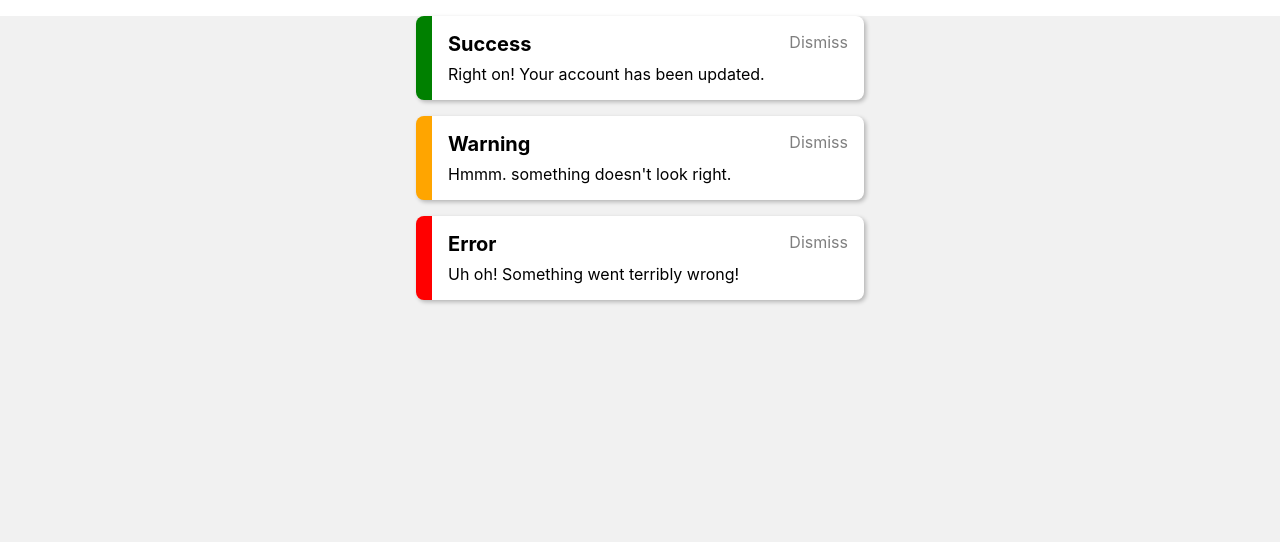
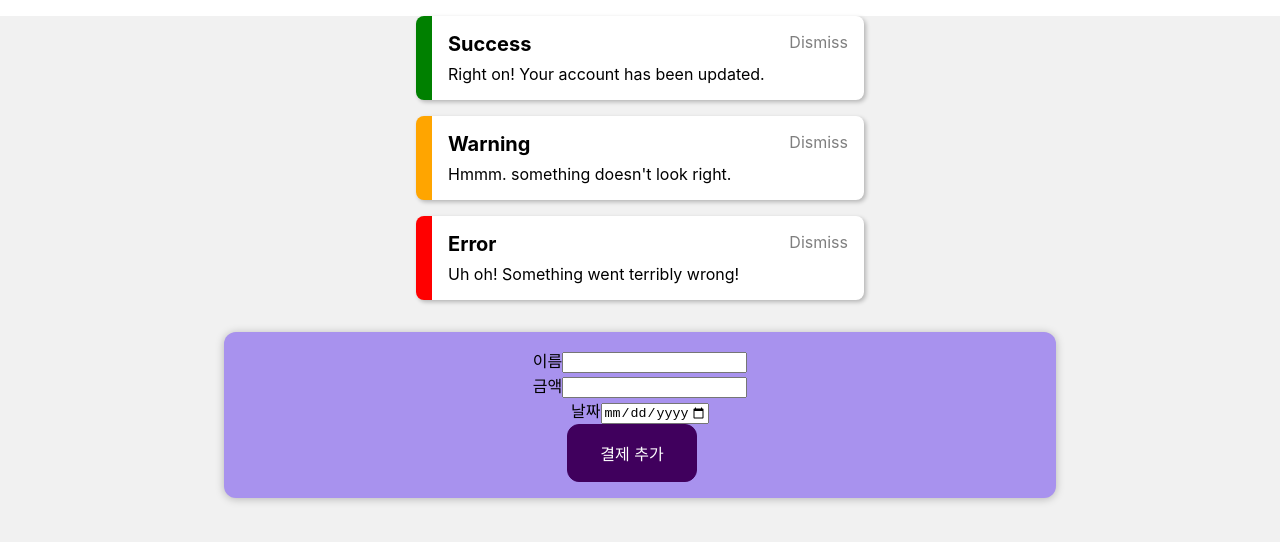
Before and after one commit to newfly101/bootcamp2024-react, a React (Create React App) app: page / in a window 1280 px wide. Shown: the top 542 px of the page. Built offline with nearby package versions, Linux system fonts and the light colour scheme.

Commit message:
[28강] NewPayment 추가

```diff
--- a/src/App.js
+++ b/src/App.js
@@ -2,7 +2,7 @@ import './App.css';
 import Toast from "./components/Toast";
 import ToastMessage from "./components/ToastMessage";
 import ToastButton from "./components/ToastButton";
-import {useState} from "react";
+import NewPayment from "./components/NewPayment/NewPayment";
 
 function App() {
     const messageArray = [
@@ -20,9 +20,6 @@ function App() {
         }
     ];
 
-    // 부모 component에서 state를 마구잡이로 쓰면 자식 component에서 렌더링이 계속 변하기 때문에 무거워짐
-    // const [title, setTitle] = useState('title');
-
     return (
         <div className="wrapper">
             {messageArray.map((message, index) => (
@@ -31,6 +28,7 @@ function App() {
                     <ToastButton message={message}/>
                 </Toast>
             ))}
+            <NewPayment />
         </div>
     );
 }
--- /dev/null
+++ b/src/components/NewPayment/NewPayment.css
@@ -0,0 +1,38 @@
+.new-payment {
+    background-color: #a892ee;
+    padding: 1rem;
+    margin: 2rem auto;
+    width: 50rem;
+    max-width: 95%;
+    border-radius: 12px;
+    text-align: center;
+    box-shadow: 0 1px 8px rgba(0, 0, 0, 0.25);
+}
+
+.new-payment button {
+    font: inherit;
+    cursor: pointer;
+    padding: 1rem 2rem;
+    border: 1px solid #40005d;
+    background-color: #40005d;
+    color: white;
+    border-radius: 12px;
+    margin-right: 1rem;
+}
+
+.new-payment button:hover,
+.new-payment button:active {
+    background-color: #510674;
+    border-color: #510674;
+}
+
+.new-payment button.alternative {
+    color: #220131;
+    border-color: transparent;
+    background-color: transparent;
+}
+
+.new-payment button.alternative:hover,
+.new-payment button.alternative:active {
+    background-color: #ddb3f8;
+}
--- /dev/null
+++ b/src/components/NewPayment/NewPayment.js
@@ -0,0 +1,13 @@
+import React from 'react';
+import PaymentForm from './PaymentForm';
+import './NewPayment.css';
+
+const NewPayment = () => {
+    return (
+        <div className='new-payment'>
+            <PaymentForm />
+        </div>
+    );
+};
+
+export default NewPayment;
--- /dev/null
+++ b/src/components/NewPayment/PaymentForm.css
@@ -0,0 +1,38 @@
+.new-payment {
+    background-color: #a892ee;
+    padding: 1rem;
+    margin: 2rem auto;
+    width: 50rem;
+    max-width: 95%;
+    border-radius: 12px;
+    text-align: center;
+    box-shadow: 0 1px 8px rgba(0, 0, 0, 0.25);
+}
+
+.new-payment button {
+    font: inherit;
+    cursor: pointer;
+    padding: 1rem 2rem;
+    border: 1px solid #40005d;
+    background-color: #40005d;
+    color: white;
+    border-radius: 12px;
+    margin-right: 1rem;
+}
+
+.new-payment button:hover,
+.new-payment button:active {
+    background-color: #510674;
+    border-color: #510674;
+}
+
+.new-payment button.alternative {
+    color: #220131;
+    border-color: transparent;
+    background-color: transparent;
+}
+
+.new-payment button.alternative:hover,
+.new-payment button.alternative:active {
+    background-color: #ddb3f8;
+}
--- /dev/null
+++ b/src/components/NewPayment/PaymentForm.js
@@ -0,0 +1,29 @@
+import React from 'react';
+
+import './PaymentForm.css';
+
+const PaymentForm = () => {
+    return (
+        <form>
+            <div className='new-payment__controls'>
+                <div className='new-payment__control'>
+                    <label>이름</label>
+                    <input type='text' />
+                </div>
+                <div className='new-payment__control'>
+                    <label>금액</label>
+                    <input type='number' min='0.01' step='0.01' />
+                </div>
+                <div className='new-payment__control'>
+                    <label>날짜</label>
+                    <input type='date' min='2019-01-01' max='2024-12-31' />
+                </div>
+            </div>
+            <div className='new-payment__actions'>
+                <button type='submit'>결제 추가</button>
+            </div>
+        </form>
+    );
+};
+
+export default PaymentForm;
```
